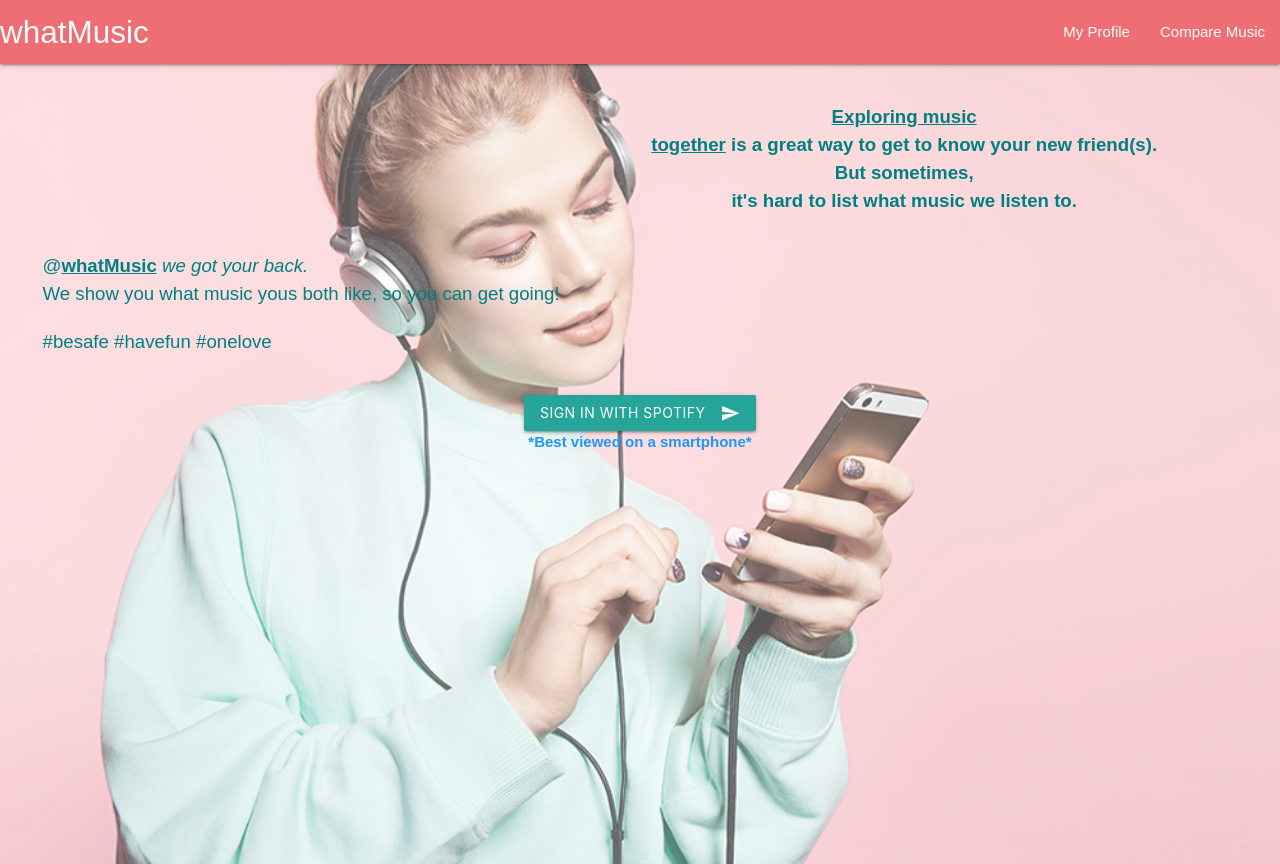
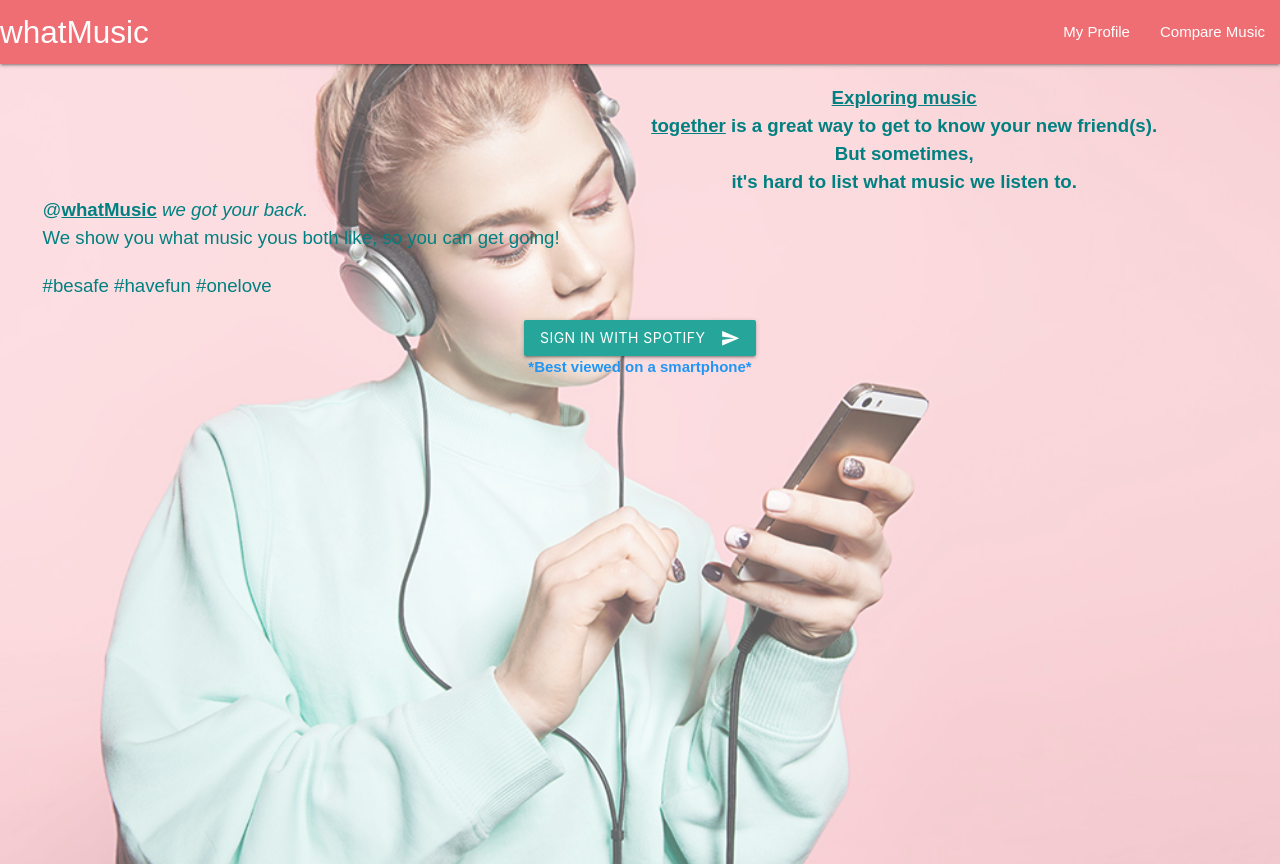
Before and after one commit to johnahnz0rs/what-music-frontend, a React (Create React App) app: page / in a window 1280 px wide. Built offline with nearby package versions, Linux system fonts and the light colour scheme.

Commit message:
changed <p>s in login.js to <div>s

```diff
--- a/src/components/Login.js
+++ b/src/components/Login.js
@@ -10,19 +10,19 @@ const Login = props => {
         <React.Fragment>
             <div className="container login-comp-background">
                 <div className="row center-align login-text">
-                    <p className="col offset-s6 bold-text">
+                    <div className="col offset-s6 bold-text">
                         <span className="underline-text">Exploring music
                         <br />together</span> is a great way to get to know your new friend(s).
                         <br />But sometimes,
                         <br />it's hard to list what music we listen to.
-                    </p>
-                    <p className="col s12 left-align">
+                    </div>
+                    <div className="col s12 left-align">
                         <span className="col s8">
                             @<span className="bold-text underline-text">whatMusic</span> <span className="italic-text">we got your back.</span>
                             <br />We show you what music yous both like, so you can get going!
                         </span>
                         <span className="col s12 splash-hashtags"> #besafe #havefun #onelove</span>
-                    </p>
+                    </div>
                 </div>
                 <div className="row">
                     <div className="center-align">
```
